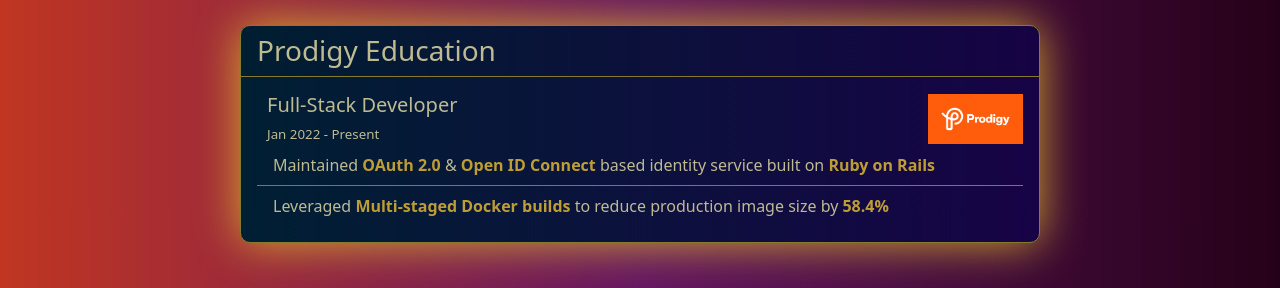
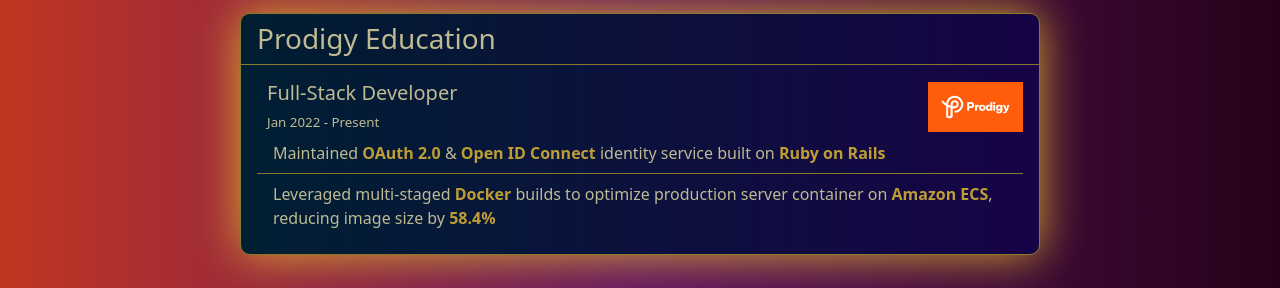
Before and after one commit to alvii147/MyBrokenPortfolio, a React (Create React App) app in the folder frontend/: page / in a window 1280 px wide. Shown: the part 3600-3888 px from the top of the page. Built offline with nearby package versions, Linux system fonts and the light colour scheme; no server answers.

Commit message:
update experiences section

```diff
--- a/frontend/src/components/Experience/data.js
+++ b/frontend/src/components/Experience/data.js
@@ -23,8 +23,8 @@
         thumbnail: ProdigyEducationLogoThumbnail,
         interval: 'Jan 2022 - Present',
         description: [
-            'Maintained <span class="experience-strong">OAuth 2.0</span> & <span class="experience-strong">Open ID Connect</span> based identity service built on <span class="experience-strong">Ruby on Rails</span>',
-            'Leveraged <span class="experience-strong">Multi-staged Docker builds</span> to reduce production image size by <span class="experience-strong">58.4%</span>',
+            'Maintained <span class="experience-strong">OAuth 2.0</span> & <span class="experience-strong">Open ID Connect</span> identity service built on <span class="experience-strong">Ruby on Rails</span>',
+            'Leveraged multi-staged <span class="experience-strong">Docker</span> builds to optimize production server container on <span class="experience-strong">Amazon ECS</span>, reducing image size by <span class="experience-strong">58.4%</span>',
         ],
     },
     {
@@ -39,7 +39,7 @@
             'Composed unit tests for Django forms, models and REST API endpoints using Python <span class="experience-strong">unittest</span> module and configured <span class="experience-strong">Docker</span> image for <span class="experience-strong">Gitlab CI</span> automation testing',
             'Designed responsive frontend in <span class="experience-strong">Jinja2</span> templates by utilizing <span class="experience-strong">jQuery</span> and <span class="experience-strong">Bootstrap</span>',
         ],
-        rating: 'Excellent',
+        rating: 'Outstanding',
     },
     {
         company: 'codePrentice',
@@ -50,7 +50,7 @@
         description: [
             'Expanded <span class="experience-strong">Python</span> multiparty-computation library, <span class="experience-strong">MP-SPDZ,</span> to support <span class="experience-strong">Convolutional Neural Networks,</span> including <span class="experience-strong">SqueezeNet</span>, <span class="experience-strong">ResNet</span> and <span class="experience-strong">DenseNet</span> models',
             'Composed comprehensive tutorials on <a href="https://stumpy.readthedocs.io/en/latest/Tutorial_Annotation_Vectors.html" target="_blank" rel="noopener noreferrer" class="experience-link">Annotation Vectors</a> and <a href="https://stumpy.readthedocs.io/en/latest/Tutorial_Advanced_Annotation_Vectors.html" target="_blank" rel="noopener noreferrer" class="experience-link">Advanced Annotation Vectors</a> based on Matrix Profile research paper for Python time series analysis library, <span class="experience-strong">STUMPY</span>',
-            'Worked on optimizing multi-threaded Matrix Profile computation algorithm using <span class="experience-strong">NumPy</span> and <span class="experience-strong">Numba</span> to avoid cache misses',
+            'Optimized cache utilization in multi-threaded Matrix Profile computation algorithm using <span class="experience-strong">NumPy</span> and <span class="experience-strong">Numba</span>',
         ],
     },
     {
```
